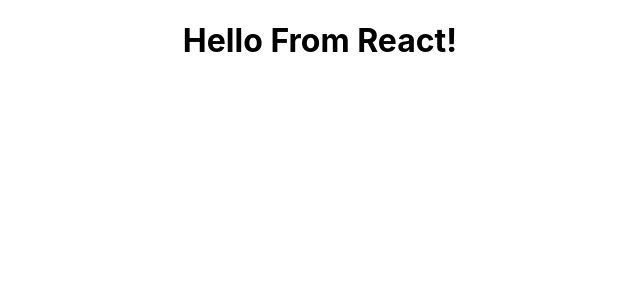
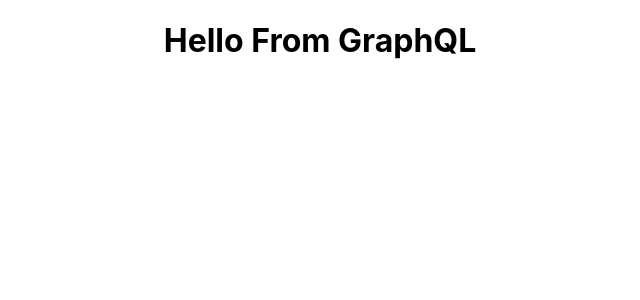
Before and after one commit to samTheHacker/react-project-2023, a React (Create React App) app: page / in a window 1280 px wide. Shown: the top 300 px of the page, without its empty margins (320-960 px from the left). Built offline with nearby package versions, Linux system fonts and the light colour scheme.

Commit message:
Update App.js with deconstructing. Update index.js.

```diff
--- a/src/App.js
+++ b/src/App.js
@@ -1,9 +1,13 @@
 import './App.css';
 
-function App() {
+const [firstCity] = ["Belfast", "Dublin", "Galway"]; //deconstruct a array/object
+
+console.log(firstCity);
+
+function App({library}) {
   return (
     <div className="App">
-      <h1>Hello From React!</h1>
+      <h1>Hello From {library}</h1>
     </div>
   );
 }
--- a/src/index.js
+++ b/src/index.js
@@ -7,7 +7,7 @@
 const root = ReactDOM.createRoot(document.getElementById('root'));
 root.render(
   <React.StrictMode>
-    <App />
+    <App library="GraphQL" />
   </React.StrictMode>
 );
 
```
